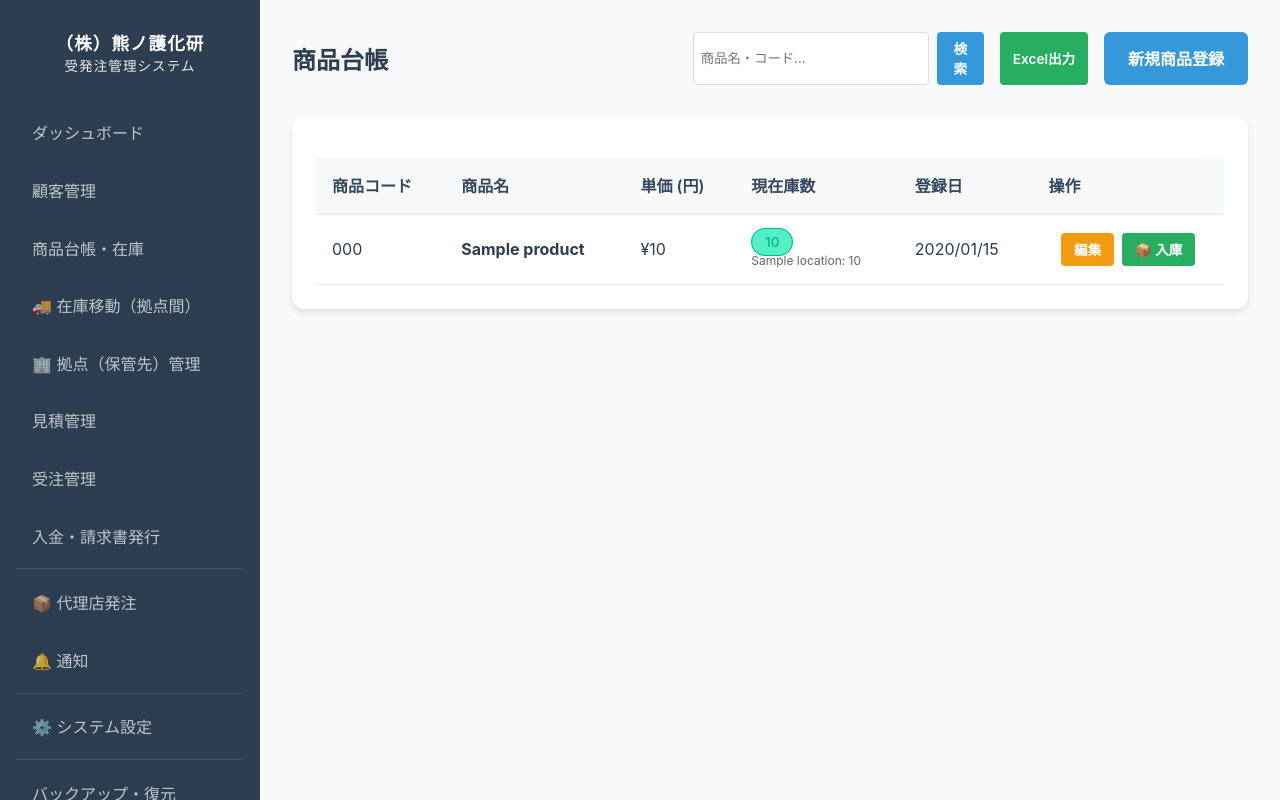
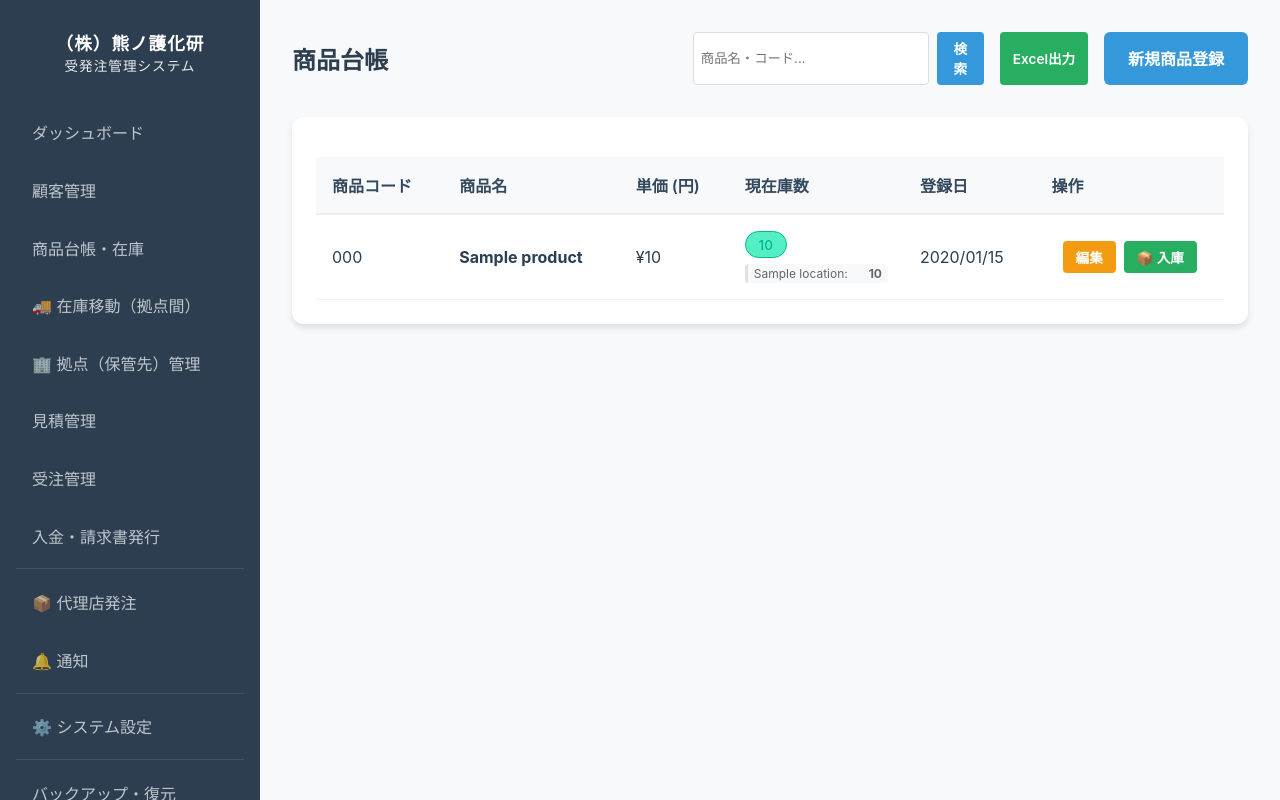
Before and after one commit to nakatgake/kumahanbai, a FastAPI app: template templates/products/list.html in a window 1280 px wide. Run offline with FastAPI, Linux system fonts and the light colour scheme; the template is opened without the code that fills it: most values are stand-ins (such as "Sample title", 1, 10 or a date in 2020).

Commit message:
Fix inventory layout overlapping and negative stock visibility

```diff
--- a/static/style.css
+++ b/static/style.css
@@ -203,6 +203,39 @@ input:focus {
 .badge-warning { background: #fff3e0; color: #f39c12; border: 1px solid #f39c12; }
 .badge-danger { background: #ffebee; color: #e74c3c; border: 1px solid #e74c3c; }
 
+/* Stock Breakdown Styles */
+.stock-cell {
+    display: flex;
+    flex-direction: column;
+    gap: 6px;
+    align-items: flex-start;
+}
+
+.location-list {
+    display: flex;
+    flex-direction: column;
+    gap: 3px;
+    width: 100%;
+}
+
+.location-item {
+    font-size: 0.75rem;
+    color: #666;
+    display: flex;
+    justify-content: space-between;
+    padding: 2px 6px;
+    background: #f8f9fa;
+    border-radius: 4px;
+    border-left: 3px solid #dee2e6;
+    white-space: nowrap;
+}
+
+.location-item.negative {
+    color: var(--danger);
+    background: #fff5f5;
+    border-left-color: var(--danger);
+}
+
 /* Responsive Adjustments */
 @media (max-width: 768px) {
     body {
--- a/templates/products/list.html
+++ b/templates/products/list.html
@@ -33,16 +33,21 @@
                     <td><strong>{{ product.name }}</strong></td>
                     <td>¥{{ "{:,.0f}".format(product.price_retail) }}</td>
                     <td>
-                        <span class="badge {{ 'badge-unpaid' if product.stock_quantity < 5 else 'badge-paid' }}"
-                              title="{% for s in product.location_stocks %}{{ s.location.name }}: {{ s.stock_quantity }}{{ '\n' if not loop.last else '' }}{% endfor %}">
-                            {{ product.stock_quantity }}
-                        </span>
-                        <div style="font-size: 0.75rem; color: #666; margin-top: 2px;">
-                            {% for s in product.location_stocks %}
-                                {%- if s.stock_quantity != 0 -%}
-                                <div>{{ s.location.name }}: {{ s.stock_quantity }}</div>
-                                {%- endif -%}
-                            {% endfor %}
+                        <div class="stock-cell">
+                            <span class="badge {{ 'badge-danger' if product.stock_quantity < 0 else ('badge-warning' if product.stock_quantity < 5 else 'badge-paid') }}"
+                                  title="在庫の内訳を表示しています" style="cursor: help;">
+                                {{ "{:,.0f}".format(product.stock_quantity) }}
+                            </span>
+                            <div class="location-list">
+                                {% for s in product.location_stocks %}
+                                    {% if s.stock_quantity != 0 %}
+                                    <div class="location-item {{ 'negative' if s.stock_quantity < 0 else '' }}">
+                                        <span>{{ s.location.name }}:</span>
+                                        <span style="font-weight: bold; margin-left: auto;">{{ "{:,.0f}".format(s.stock_quantity) }}</span>
+                                    </div>
+                                    {% endif %}
+                                {% endfor %}
+                            </div>
                         </div>
                     </td>
                     <td>{{ product.created_at.strftime('%Y/%m/%d') }}</td>
```
